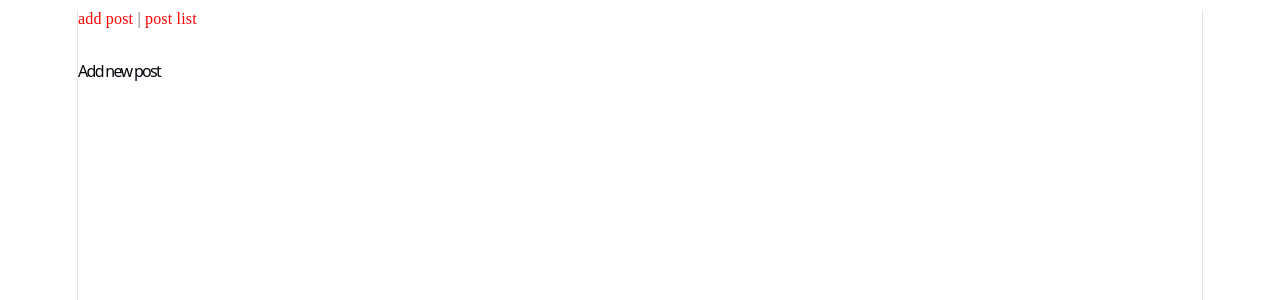
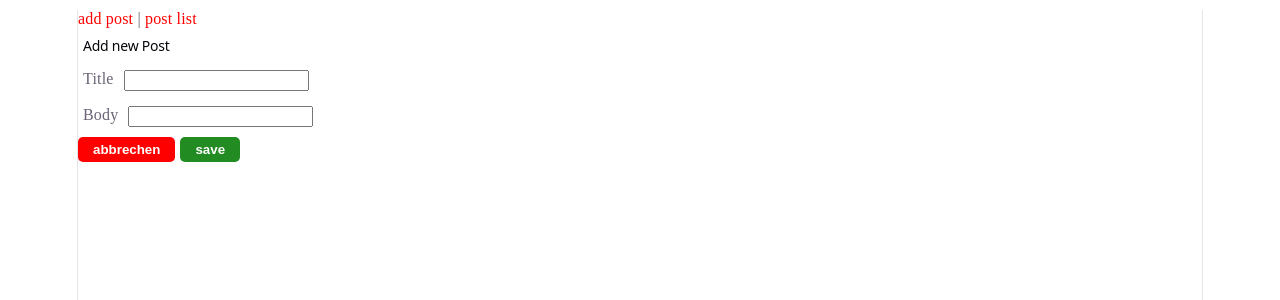
Before and after one commit to dev7011/api-react-post, a React (Vite) app in the folder client/: page /post/new in a window 1280 px wide. Shown: the top 300 px of the page. Built offline with nearby package versions, Linux system fonts and the light colour scheme; no server answers.

Commit message:
feat: implement add new post

```diff
--- a/client/src/App.css
+++ b/client/src/App.css
@@ -18,3 +18,52 @@ a {
   color: red;
   text-decoration: none;
 }
+
+.row-component {
+  display: flex;
+  margin: 5px 0;
+  padding: 5px;
+  gap: 10px;
+}
+
+.mt-0 {
+  margin-top: 0;
+}
+
+.mt-5 {
+  margin-top: 5px;
+}
+
+.mt-10 {
+  margin-top: 10px;
+}
+
+.mt-15 {
+  margin-top: 15px;
+}
+
+.mt-20 {
+  margin-top: 20px;
+}
+
+.btn {
+  display: inline-flex;
+  padding: 5px 15px;
+  border-radius: 5px;
+  border: none;
+  cursor: pointer;
+  color: white;
+  font-weight: bold;
+}
+
+.btn:not(:last-child) {
+  margin-right: 5px;
+}
+
+.btn-primary {
+  background-color: forestgreen;
+}
+
+.btn-danger {
+  background-color: red;
+}
--- a/client/src/App.jsx
+++ b/client/src/App.jsx
@@ -1,7 +1,7 @@
 import {BrowserRouter, Routes, Route} from "react-router-dom";
 import NavBar from "./components/NavBar.jsx";
 import PostsList from "./features/post/PostsList.jsx";
-import PostCreate from "./features/post/PostCreate.jsx";
+import PostNew from "./features/post/PostNew.jsx";
 import PostRoutes from "./components/PostRoutes.jsx";
 import "./App.css"
 
--- a/client/src/components/NavBar.jsx
+++ b/client/src/components/NavBar.jsx
@@ -1,16 +1,11 @@
-import {Routes, Route }from "react-router-dom";
-import PostsList from "../features/post/PostsList";
-import PostDetail from "../features/post/PostDetail";
-import { useParams,
-  Link,
-} from "react-router-dom";
+import { NavLink } from "react-router-dom";
 
 function NavBar(){
   return (
     <>
-      {<Link to={"/post/new"}>add post</Link>}
+      {<NavLink to={"/post/new"}>add post</NavLink>}
       {" | "}
-      {<Link to={"/posts"}>post list</Link>}
+      {<NavLink to={"/posts"}>post list</NavLink>}
     </>
   )
 }
--- a/client/src/components/PostRoutes.jsx
+++ b/client/src/components/PostRoutes.jsx
@@ -1,15 +1,15 @@
-import PostsList from "../features/post/PostsList"
-import Create from "../features/post/Create"
+import PostsList from "../features/post/PostsList.jsx"
+import PostNew from "../features/post/PostNew.jsx"
 
 import {
   Routes,
   Route } from "react-router-dom"
 function PostRoutes(){
   return(
-   <Routes>
-     <Route path={"/post/new"} element={<Create />} />
-     <Route path={"/posts"} element={<PostsList />} />
-   </Routes>
+    <Routes>
+      <Route path="/posts" element={<PostsList />} />
+      <Route path="/post/new" element={<PostNew />} />
+    </Routes>
   )
 }
 
--- a/client/src/constants.js
+++ b/client/src/constants.js
@@ -2,3 +2,5 @@ export const API_BASE_URL =
   process.env.NODE_ENV === 'test'
     ? "http://mock-api.com"
     : import.meta.env.VITE_API_BASE || "http://localhost:3000"
+
+export const API_POST_URL=API_BASE_URL + "/api/v1/posts"
--- a/client/src/features/post/Create.jsx
+++ /dev/null
@@ -1,9 +0,0 @@
-function Create() {
-  return (
-    <>
-      <h1>Add new post</h1>
-    </>
-  )
-}
-
-export default Create
--- /dev/null
+++ b/client/src/features/post/PostForm.jsx
@@ -0,0 +1,65 @@
+import {useEffect, useState} from "react";
+
+function PostForm({ mode = "create", title: initialTitle = "", body: initialBody = "", onSubmit, onCancel }) {
+
+  const [title, setTitle] = useState(initialTitle)
+  const [body, setBody] = useState(initialBody)
+  const isEdit = mode === "edit";
+
+  useEffect(() => {
+
+  }, []);
+
+  function handleOnSubmit(event) {
+    event.preventDefault()
+    onSubmit?.({ title, body })
+  }
+
+  function handleOnCancel() {
+    setTitle(initialTitle)
+    setBody(initialBody)
+    onCancel?.()
+  }
+
+  return (
+    <>
+      <form onSubmit={handleOnSubmit}>
+        <h2 className={"row-component"}> {isEdit ? "Editing Post" : "Add new Post"} </h2>
+        <div className={"row-component"}>
+          <label>Title</label>
+          <input
+            className={"posts-title"}
+            value={title}
+            onChange={(e) => { setTitle(e.target.value) }}
+          />
+        </div>
+
+        <div className={"row-component"} >
+          <label>Body</label>
+          <input
+            className={"posts-title"}
+            value={body}
+            onChange={(e) => { setBody(e.target.value) }}
+          />
+        </div>
+
+        <button
+          className={"btn btn-danger"}
+          type={"button"}
+          onClick={handleOnCancel}
+        >
+          abbrechen
+        </button>
+        <button
+          className={"btn btn-primary"}
+          type={"submit"}
+        >
+          save
+        </button>
+
+      </form>
+    </>
+  )
+}
+
+export default PostForm
--- /dev/null
+++ b/client/src/features/post/PostNew.jsx
@@ -0,0 +1,37 @@
+import {API_POST_URL} from "../../constants.js";
+import {useNavigate} from "react-router";
+import PostForm from "./PostForm.jsx";
+
+function PostNew() {
+  const navigate = useNavigate()
+
+  const savePost = async (postData) => {
+    try {
+      const response = await fetch(API_POST_URL, {
+        headers: {"Content-Type": "application/json"},
+        method: "POST",
+        body: JSON.stringify(postData)
+      })
+
+      if (!response.ok) {
+        console.error("Post could not be created")
+        return
+      }
+
+      navigate("/posts")
+    } catch (error) {
+      console.error("Error creating post:", error)
+    }
+  }
+
+  return (
+    <>
+      <PostForm
+        onSubmit={savePost}
+        onCancel={() => navigate("/posts")}
+      />
+    </>
+  )
+}
+
+export default PostNew
--- a/client/src/main.jsx
+++ b/client/src/main.jsx
@@ -1,6 +1,7 @@
 import { StrictMode } from 'react'
 import { createRoot } from 'react-dom/client'
 import './index.css'
+
 import App from './App.jsx'
 
 createRoot(document.getElementById('root')).render(
```
Also changed, not shown: 1 other file (tests, documents, lock files or other folders).
